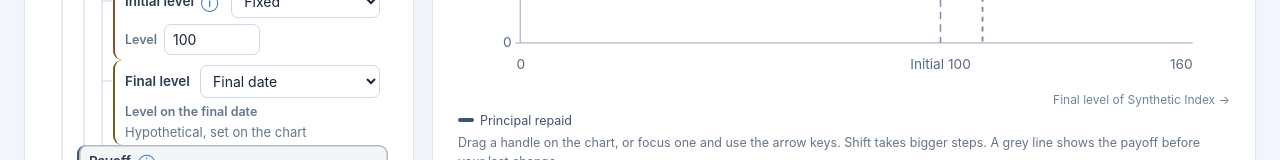
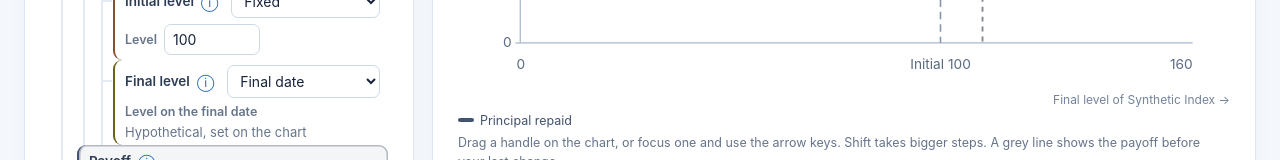
Before and after one commit to sthotakura/spire, a Vue app: page / in a window 1280 px wide. Shown: the part 639-799 px from the top of the page. Built offline with nearby package versions, Linux system fonts and the light colour scheme.

Commit message:
Add an info hint to the final level in the outline

```diff
--- a/src/App.vue
+++ b/src/App.vue
@@ -31,6 +31,7 @@ const hints = {
   payoff: 'The rules that turn the underlier’s change into the maturity payment. With no features the product repays principal. Each feature adds a rule, such as a share of the gain or a minimum payment.',
   principal: 'The amount used as the base for the maturity payment.',
   'initial-level': 'The level the underlier’s return is measured from. Fixed states it as a term of this product: two products on the same asset can start from different levels. Lookback takes the lowest level observed on the pricing date and several dates after it. When a note’s strike is set at 100% of it, it is often called the strike level.',
+  'final-level': 'The level the underlier’s return is measured to. Final date uses the level on the one final observation date; moves before it do not count. Averaging takes the average of the levels observed on several dates before maturity, so a sharp move on the last date counts for less.',
   downside: 'The share of a negative underlier return, beyond any buffer, deducted from principal before the protection floor applies.',
   buffer: 'The fall the holder does not bear, as a percentage of the initial level. A fall within it leaves principal unchanged. A larger fall reduces principal by the amount beyond it, at the downside participation rate.',
   barrier: 'A level of the underlier, as a percentage of the initial level. If the final level ends below it, downside participation applies to the whole fall; at or above it, a fall leaves principal unchanged. It is observed on the final observation date.',
@@ -771,7 +772,7 @@ const chart = computed(() => {
                         </li>
                         <li :class="['node', { sel: highlighted('final-level') }]" :style="conceptStyle('final-level')">
                           <div class="nrow" @click="select('final-level')" @focusin="focusRow('final-level')">
-                            <span class="nlabel">Final level</span>
+                            <span class="nlabel">Final level<HintToggle id="final-level" about="final level" :text="hints['final-level']" :active="activeHint === 'final-level'" @toggle="toggleHint('final-level')" /></span>
                             <span class="ctrl pick"><select id="final-determination" v-model="finalKind" aria-label="Final level"><option v-for="option in finalDeterminationOptions" :key="option.id" :value="option.id" :title="option.description">{{ option.label }}</option></select></span>
                             <span class="ndesc">{{ partDescriptions['final-level'] }}</span>
                             <span v-if="averaging" class="ctrl block"><label for="observation-count">Observations</label><HintToggle id="observation-count" about="observations" :text="hints.observations" :active="activeHint === 'observations'" @toggle="toggleHint('observations')" /><NumberInput id="observation-count" v-model="observationCount" class="num count" /></span>
```
